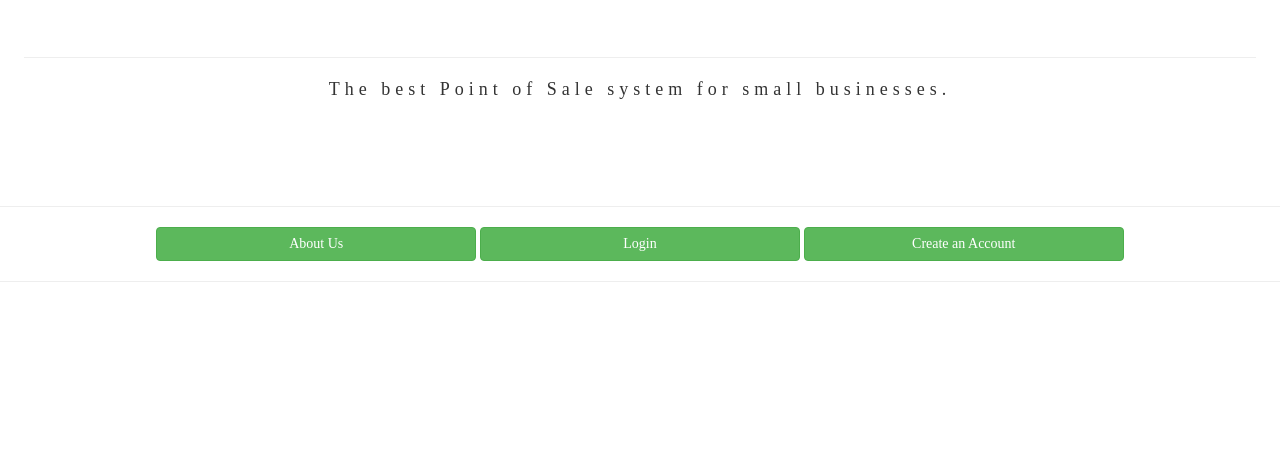
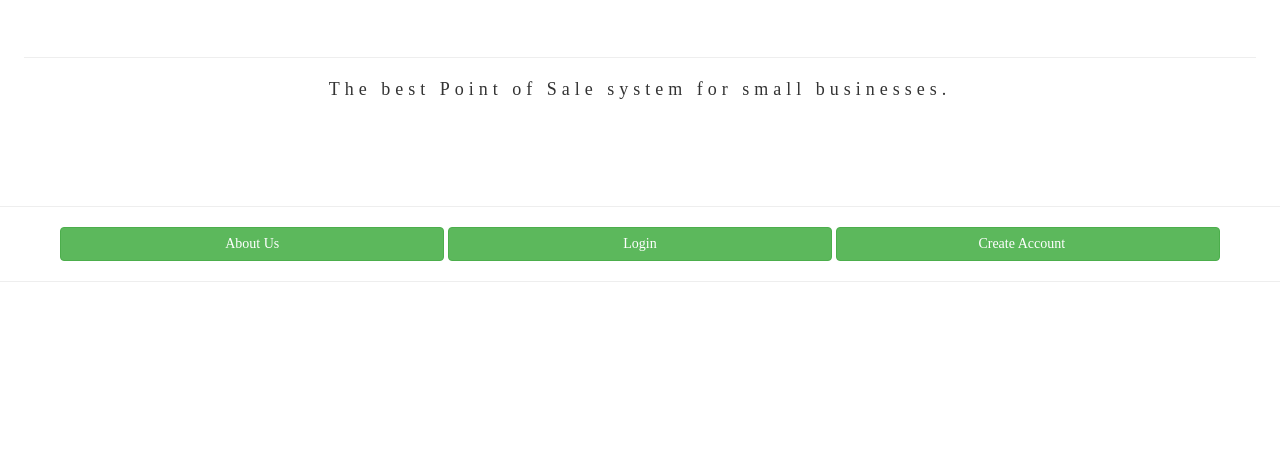
Before and after one commit to nagisobeid/nonPOS, a PHP site: page /final/ in a window 1280 px wide. Shown: the part 626-1086 px from the top of the page. Run offline with PHP 8.4, Linux system fonts and the light colour scheme.

Commit message:
style adjustment

```diff
--- a/index.php
+++ b/index.php
@@ -43,9 +43,9 @@ letter-spacing: 5px;
 
         <hr>
         <div class="w3-center">
-            <a href="about.php" class="btn btn-success w3-bar-item" style="width: 25% !important">About Us</a>
-            <a href="login.php" class="btn btn-success  w3-bar-item" style="width: 25% !important" >Login</a>
-            <a href="createaccount.php" class="btn btn-success w3-bar-item" style="width: 25% !important" >Create an Account</a>
+            <a href="about.php" class="btn btn-success w3-bar-item" style="width: 30% !important">About Us</a>
+            <a href="login.php" class="btn btn-success  w3-bar-item" style="width: 30% !important" >Login</a>
+            <a href="createaccount.php" class="btn btn-success w3-bar-item" style="width: 30% !important; padding-left: 0px !important;">Create Account</a>
         </div>
         <hr>
         <br><br><br><br><br><br>
```
